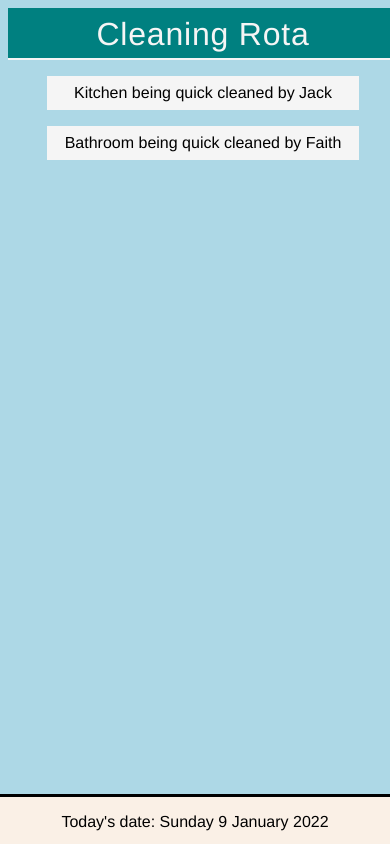
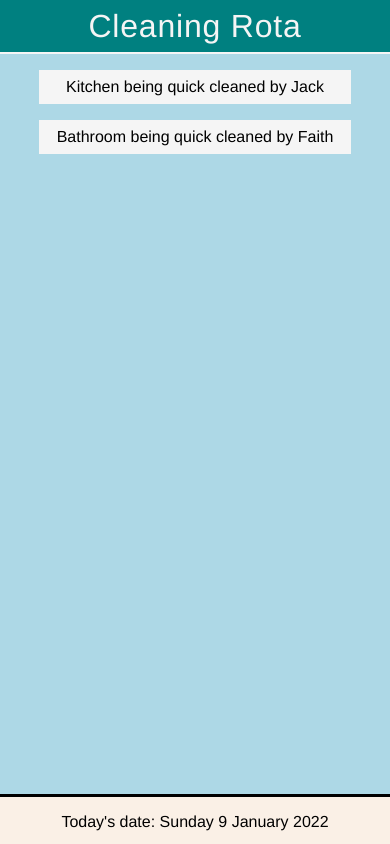
Before and after one commit to beeswhacks/chore-rota, a plain HTML site: page home.html in a window 390 px wide. Drawn offline with Linux system fonts and the light colour scheme.

Commit message:
Fix width issues on smartphone display

```diff
--- a/home.html
+++ b/home.html
@@ -1,3 +1,4 @@
+<!DOCTYPE html>
 <html lang="en">
     <head>
         <title>Cleaning Rota</title>
--- a/style.css
+++ b/style.css
@@ -6,9 +6,7 @@
 
 body {
     background-color: lightblue;
-    padding-left: 0;
-    padding-right: 0;
-    width: 100vw;
+    margin: 0;
   }
 
 header {
@@ -19,7 +17,8 @@ header {
     line-height: 1.5;
     letter-spacing: 0.8px;
     font-size: 24pt;
-    padding-top: 0.5%;
+    padding: 0.5vw;
+    margin: 0;
 }
 
 h2 {
@@ -42,6 +41,7 @@ h2 {
     position: absolute;
     bottom: 0;
     left: 0;
+    right: 0;
     width: 100vw;
     height: 50px;
     background: linen;
```
